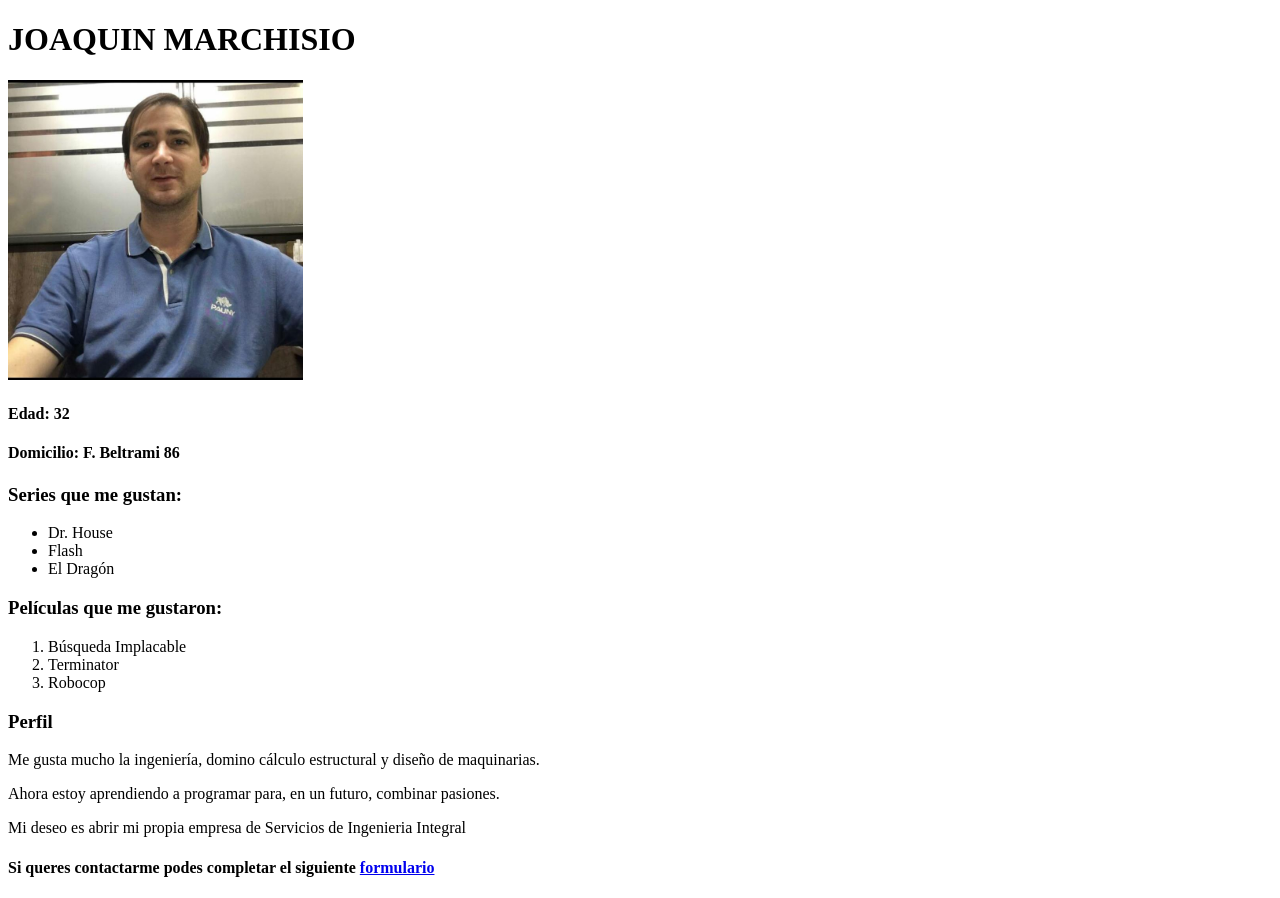
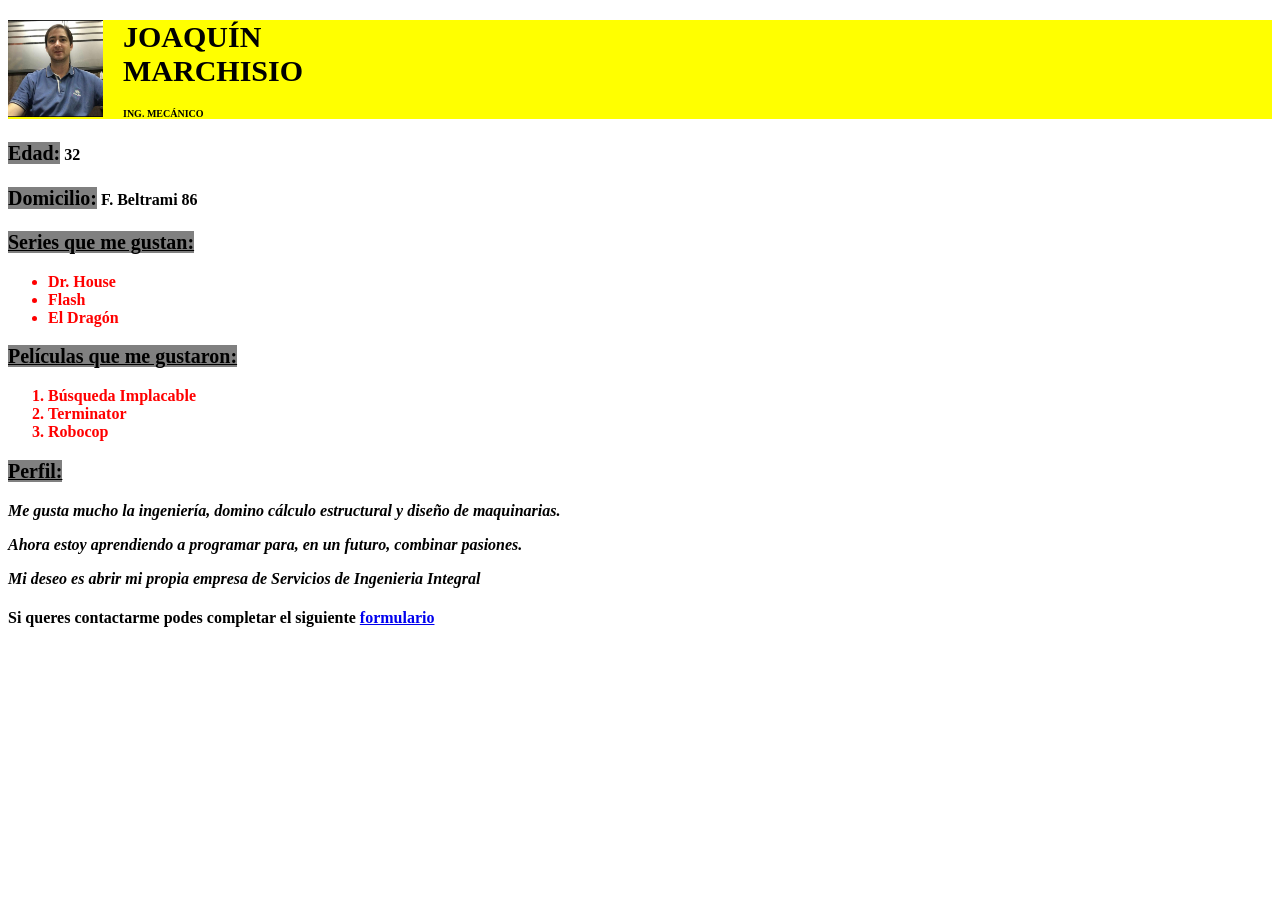
Before and after one commit to joaquinmarchisio/Tarea-Unidad-3, a plain HTML site: page index.html in a window 1280 px wide. After the commit the page ends 800 px from the top, so only its background shows below. Drawn offline with Linux system fonts and the light colour scheme.

Commit message:
cambios en html

```diff
--- a/index.html
+++ b/index.html
@@ -1,30 +1,41 @@
-<!DOCTYPE html> <!--Indica que es la última version de html-->
+<!DOCTYPE html>
+<!--Indica que es la última version de html-->
 <html lang="es">
 
 <!-- En el head va todo lo que no podemos ver en la página -->
+
 <head>
     <meta charset="UTF-8">
     <meta http-equiv="X-UA-Compatible" content="IE=edge">
     <meta name="viewport" content="width=device-width, initial-scale=1.0">
     <title>CV de Joaquin Marchisio</title>
+    <!-- Comunico el documento html con la hoja de estilos CSS -->
+    <link rel="stylesheet" href="styleCV.css">
 </head>
 
 <!-- En el body va todo lo que vemos en la página -->
+
 <body>
-    <h1>JOAQUIN MARCHISIO</h1>
-    <!-- Agrego foto de perfil -->
-    <img src="assets/fotoPerfil.jpeg" height="300" alt="fotoPerfilJoa"> <!--Con height le cambio el tamaño a la imagen-->
+    <div class="contenedor">
+        <!-- Agrego foto de perfil -->
+        <img src="assets/fotoPerfil.jpeg" alt="fotoPerfilJoa">
+        <h1 class="titulo">Joaquín <br> Marchisio</h1>
+        <h6 class="subtitulo">Ing. Mecánico</h6>
 
-    <h4>Edad: 32</h4>
-    <h4>Domicilio: F. Beltrami 86</h4>
-    <h3>Series que me gustan:</h3>
+
+    </div>
+
+
+    <h4><span class="remarcar">Edad:</span>  32</h4>
+    <h4><span class="remarcar">Domicilio:</span>  F. Beltrami 86</h4>
+    <h3><span class="remarcar">Series que me gustan:</span> </h3>
     <!-- Agrego listas para enumerar las series (listas desordenadas) -->
     <ul>
         <li>Dr. House</li>
         <li>Flash</li>
         <li>El Dragón</li>
     </ul>
-    <h3>Películas que me gustaron:</h3>
+    <h3><span class="remarcar">Películas que me gustaron: </span> </h3>
     <!-- Uso otro formato (listas ordenadas) de listas para enumerar las peliculas -->
     <ol>
         <li>Búsqueda Implacable</li>
@@ -32,12 +43,14 @@
         <li>Robocop</li>
     </ol>
 
-    <h3>Perfil</h3>
+    <h3><span class="remarcar">Perfil:</span></h3>
     <p>Me gusta mucho la ingeniería, domino cálculo estructural y diseño de maquinarias.</p>
     <p>Ahora estoy aprendiendo a programar para, en un futuro, combinar pasiones.</p>
     <p>Mi deseo es abrir mi propia empresa de Servicios de Ingenieria Integral</p>
 
-    <h4>Si queres contactarme podes completar el siguiente <a href="formularioDeContacto.html" target="=_BLANK"> formulario</a></h4>
+    <h4>Si queres contactarme podes completar el siguiente <a href="formularioDeContacto.html" target="=_BLANK">
+            formulario</a></h4>
+
 </body>
 
 </html>
--- /dev/null
+++ b/styleCV.css
@@ -0,0 +1,42 @@
+/*Doy estilo al título*/
+.contenedor{
+    color: black;
+    background-color: yellow;
+    text-transform: uppercase;
+    font-size: 15px;
+
+
+}
+/*Hago la imagen flotante para poder ubicarla*/
+.contenedor img{
+    width: 95px;
+    height: auto;
+    float: left;
+    margin-right: 20px;
+    background-color: yellow;
+}
+
+.subtitulo{
+    font-size: 10px;
+    margin-top: 5px;
+}
+/*Doy estilo a los párrafos*/
+p{
+    font-style: italic;
+    font-weight: bold;
+}
+h3{
+    text-decoration-line: underline;
+    font-weight: bold;
+}
+
+/*Remarco algunos subtítulos*/
+.remarcar{
+    background-color: grey;
+    font-size: 20px;
+}
+
+li{
+    color: red;
+    font-weight: bold;
+}
```
